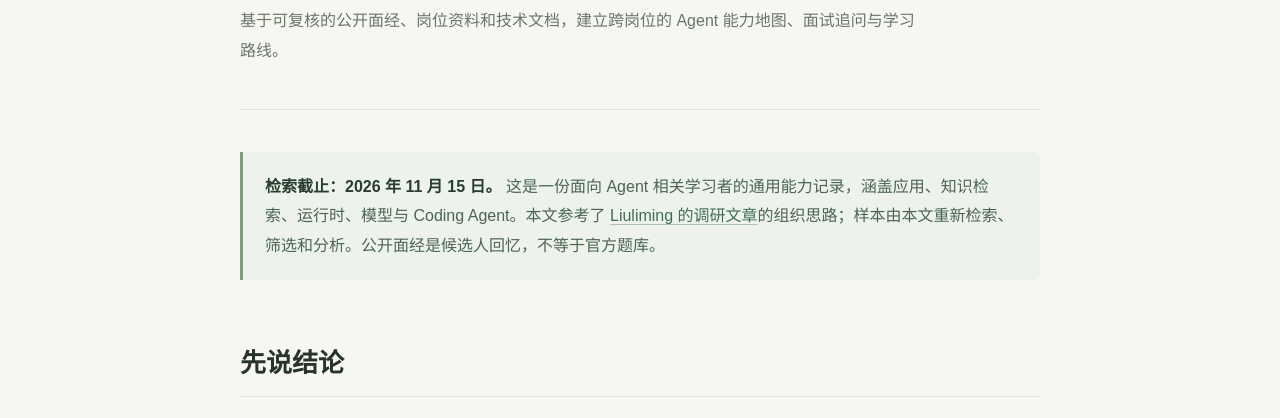
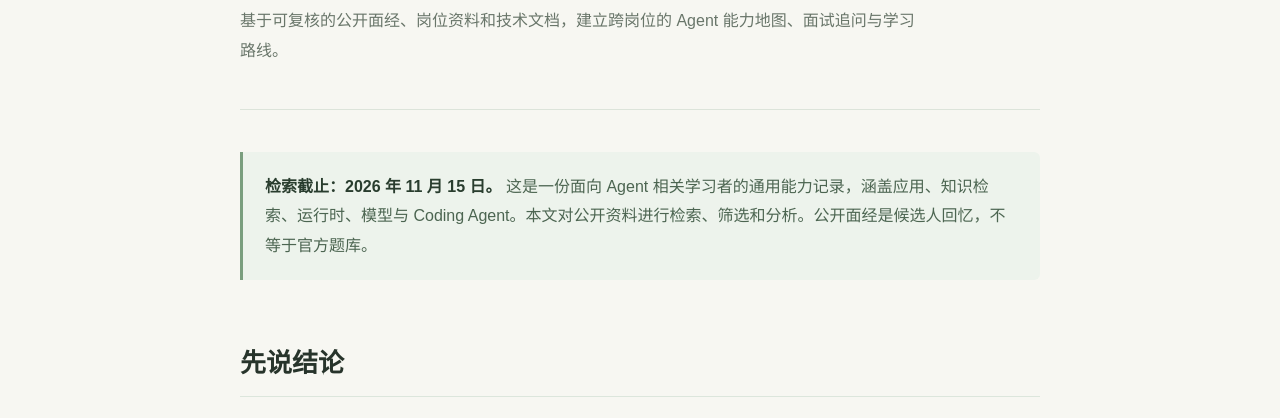
Before and after one commit to jameswang01/zhixing-blog, an Astro site: page /posts/liuliming-agent-interview-2025-2026 in a window 1280 px wide. Shown: the part 318-736 px from the top of the page. Built offline with nearby package versions, Linux system fonts and the light colour scheme; Astro itself is replaced by a stand-in of ours.

Commit message:
Simplify interview guide introduction

```diff
--- a/src/content/posts/liuliming-agent-interview-2025-2026.md
+++ b/src/content/posts/liuliming-agent-interview-2025-2026.md
@@ -6,7 +6,7 @@ category: "Agent 与 AI"
 tags: ["Agent", "能力地图", "面试调研", "工程实践"]
 ---
 
-> **检索截止：2026 年 11 月 15 日。** 这是一份面向 Agent 相关学习者的通用能力记录，涵盖应用、知识检索、运行时、模型与 Coding Agent。本文参考了 [Liuliming 的调研文章](https://keepkeen.github.io/blog/china-agent-interview-guide-2025-2026/)的组织思路；样本由本文重新检索、筛选和分析。公开面经是候选人回忆，不等于官方题库。
+> **检索截止：2026 年 11 月 15 日。** 这是一份面向 Agent 相关学习者的通用能力记录，涵盖应用、知识检索、运行时、模型与 Coding Agent。本文对公开资料进行检索、筛选和分析。公开面经是候选人回忆，不等于官方题库。
 
 ## 先说结论
 
```
